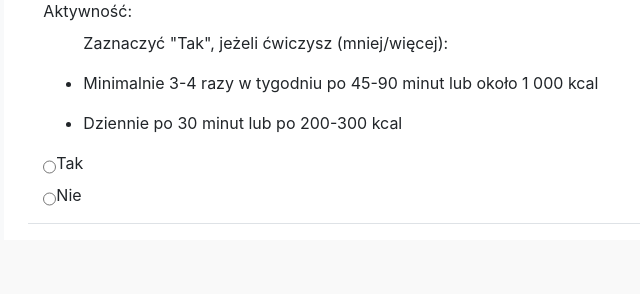
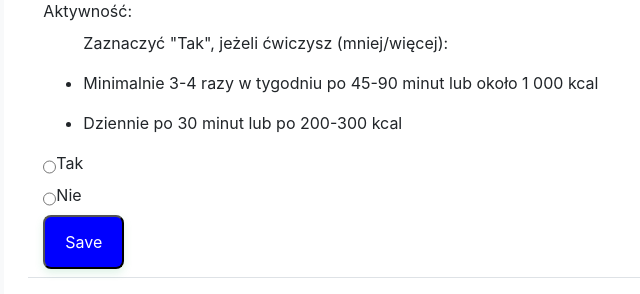
Before and after one commit to 3Rii/Med-Assist, a Flask app: page /basic in a window 1280 px wide. Shown: the part 725-1019 px from the top of the page, without its empty margins (209-849 px from the left). Before the commit the page ends 949 px from the top, so only its background shows below. Run offline with Flask 2, Linux system fonts and the light colour scheme; the visitor is signed in with stand-in values (Sample User, id 1); some libraries are stand-ins or nearby versions.

Commit message:
savebutton
cssclasses, form button

```diff
--- a/app.py
+++ b/app.py
@@ -8,8 +8,8 @@ app = Flask(__name__)
 app.secret_key = 'secret_key'
 
 mysql = MySQL()
-app.config['MYSQL_DATABASE_USER'] = 'harry'
-app.config['MYSQL_DATABASE_PASSWORD'] = 'H4rru5i3k!'
+app.config['MYSQL_DATABASE_USER'] = ''
+app.config['MYSQL_DATABASE_PASSWORD'] = ''
 app.config['MYSQL_DATABASE_DB'] = 'projekt'
 app.config['MYSQL_DATABASE_HOST'] = 'localhost'
 mysql.init_app(app)
--- a/static/style.css
+++ b/static/style.css
@@ -155,3 +155,18 @@ span.input-group-addon i {
 .menu-header{
 
 }
+.save-btn{
+  background-color: blue;
+  border-radius: 8px;
+  box-shadow: rgba(39, 174, 96, .15) 0 4px 9px;
+  box-sizing: border-box;
+  color: #fff;
+  cursor: pointer;
+  display: inline-block;
+  padding: 13px 20px;
+  text-align: center;
+  touch-action: manipulation;
+}
+.radio-group{
+
+}
--- a/templates/homepage/basicform.html
+++ b/templates/homepage/basicform.html
@@ -4,8 +4,8 @@
 
 {% block content %}
 <h1>Formularz z informacjami podstawowymi</h1>
-    <div>
-<form action="{{ url_for('register') }}" method="post" autocomplete="off">
+<div>
+    <form action="{{ url_for('register') }}" method="post" autocomplete="off">
     <h2>Uzupełnij</h2>
 
             <div class="form-group">
@@ -82,6 +82,7 @@
             </div>
                 <div class="radio-group">
                <label for="name" class="cols-sm-2 control-label">Aktywność:</label>
+                    <div>
                     <ul>
                         <p>Zaznaczyć "Tak", jeżeli ćwiczysz (mniej/więcej):</p>
                         <li>
@@ -91,7 +92,7 @@
                             <p>Dziennie po 30 minut lub po 200-300 kcal</p>
                         </li>
                     </ul>
-
+                    </div>
                   <div class="input-group-prepend">
                     <input type="radio" value="true">
                       <label>Tak</label>
@@ -101,11 +102,9 @@
                     <input type="radio" value="false">
                     <label>Nie</label>
                   </div>
-
             </div>
-
-
-
-</form>
-    </div>
+    </form>
+</div>
+    <div id="msg">{{ msg }}</div>
+    <div><input type="submit" value="Save" class="save-btn" name="Save"></div>
 {% endblock %}
```
